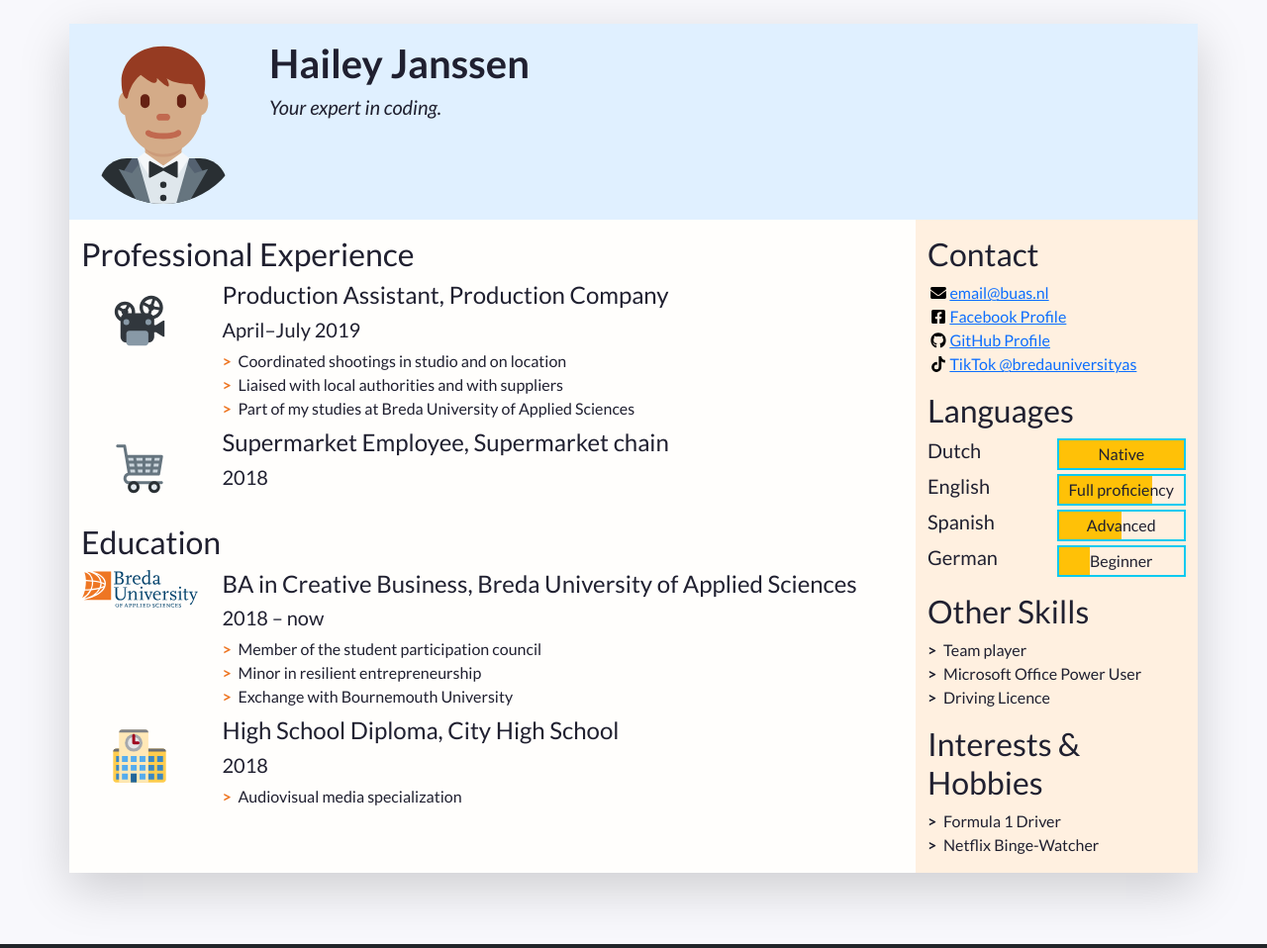
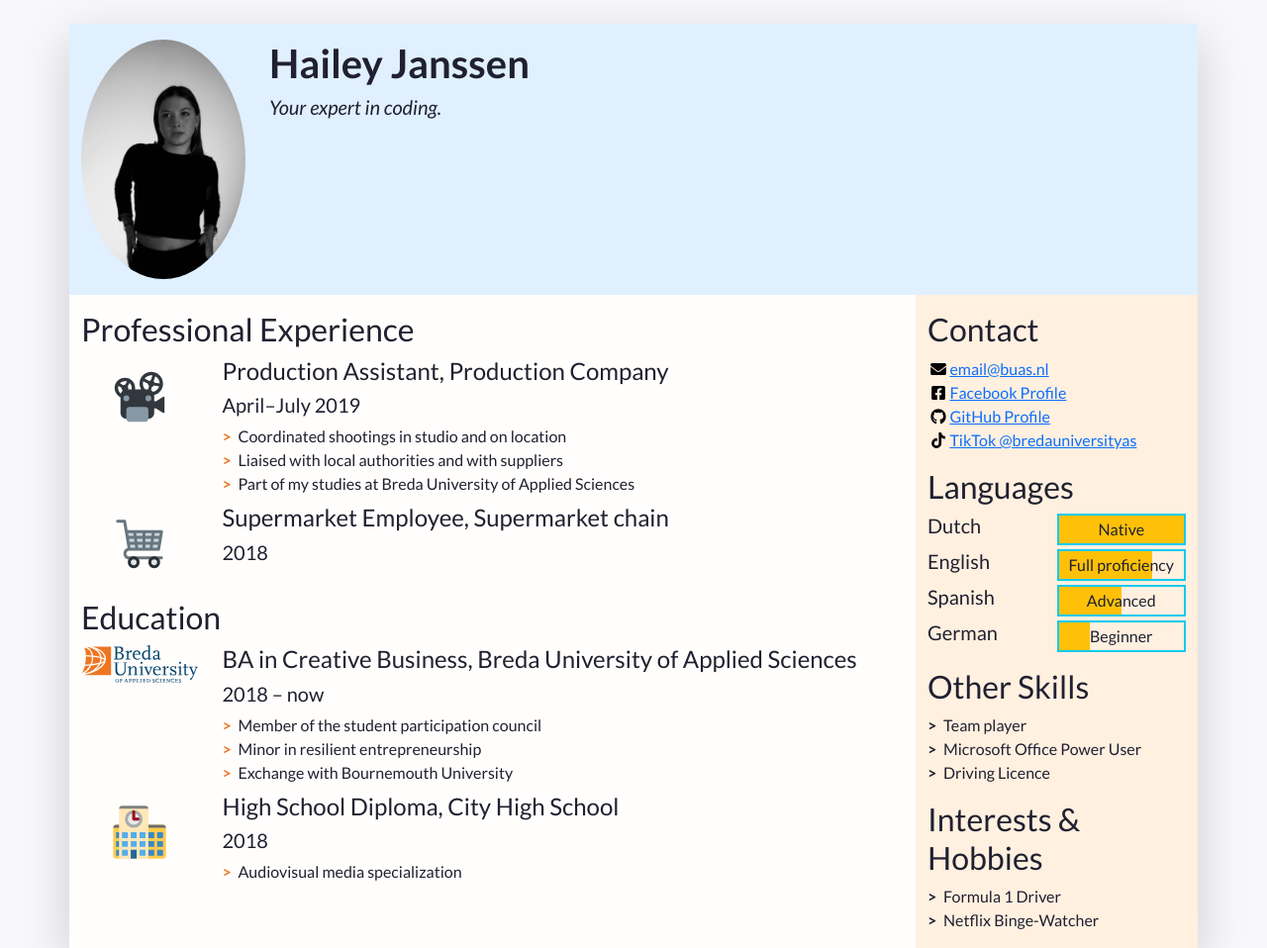
Before and after one commit to haileyjanssen/class7_cv, a plain HTML site: page index.html in a window 1280 px wide. Shown: the top 958 px of the page at 99% size. Drawn offline with nearby package versions, Linux system fonts and the light colour scheme.

Commit message:
profile picture
I added a profile picture

```diff
--- a/index.html
+++ b/index.html
@@ -43,7 +43,7 @@
             "w-100" makes sure the image takes the full width of the column it's in
             "rounded-circle" cuts a circle around the image
           -->
-          <img class="w-100 rounded-circle my-3" src="images/portrait.svg" alt="Portrait of Firstname Lastname" width="160">
+          <img class="w-100 rounded-circle my-3" src="images/profilepicture.jpg" alt="Portrait of myself" width="160">
         </div>
         <!--
           A container to wrap around your name and tagline. Full-width at small size, then columns of increasing size.
```
Also changed, not shown: images/profilepicture.jpg (added), 2 other files.
